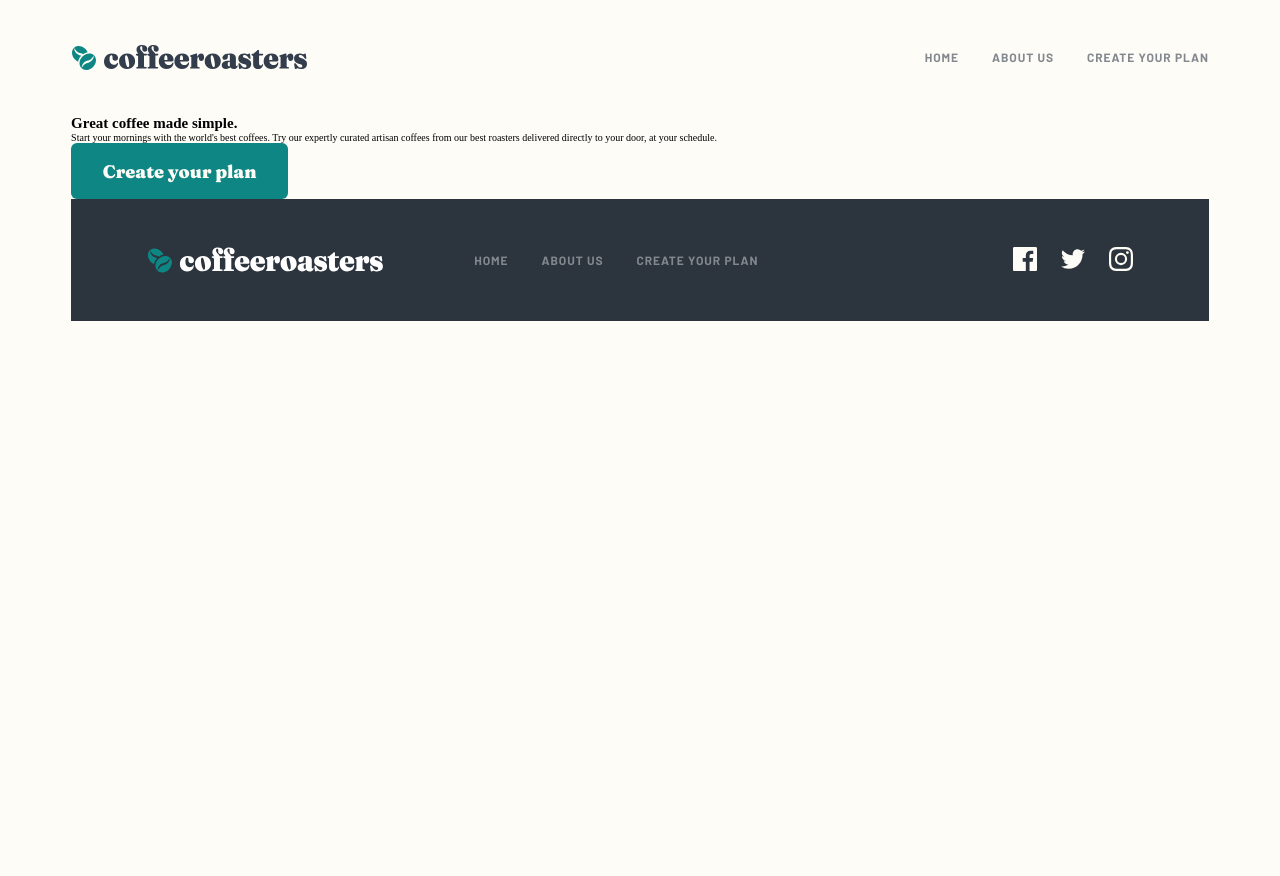
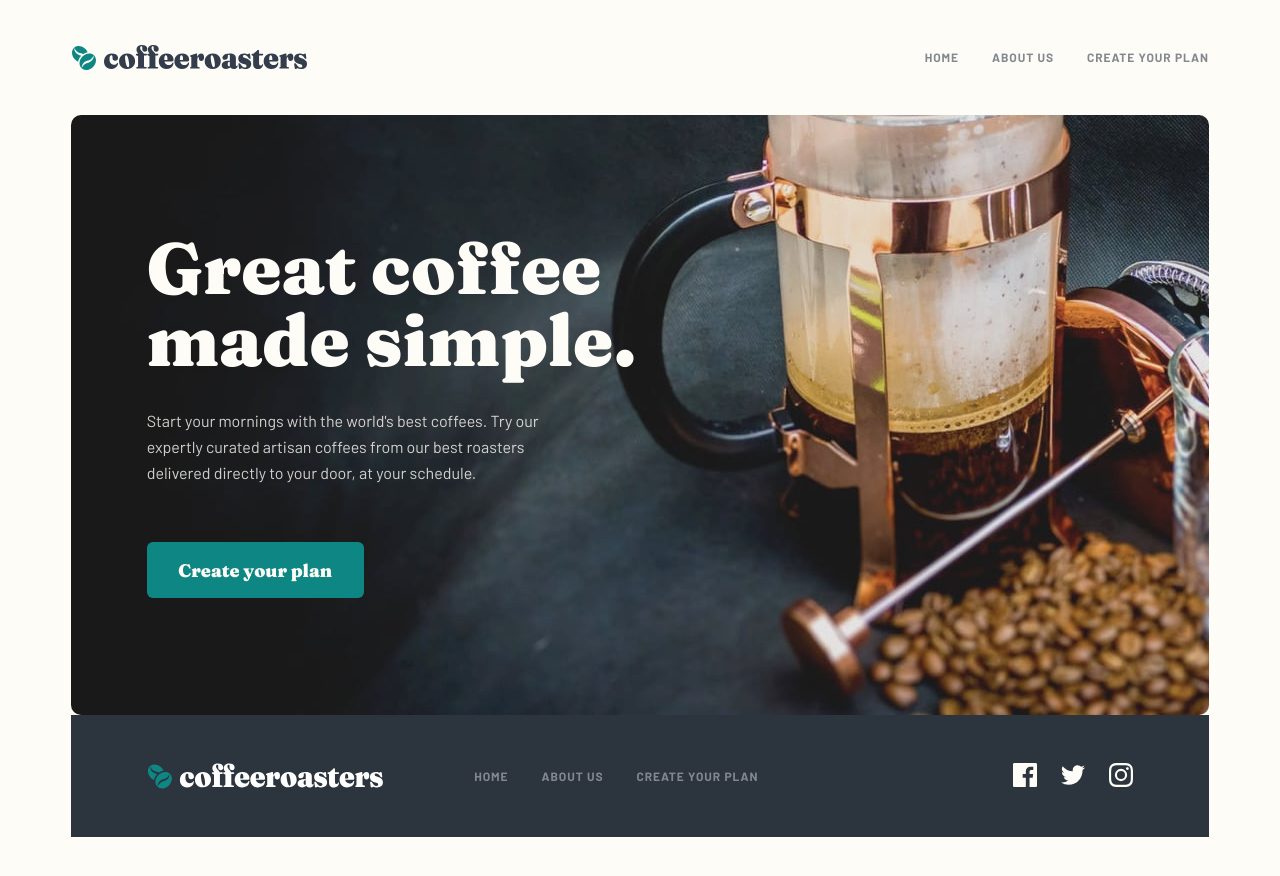
Before and after one commit to VladimirVolvakov/coffeeroasters-react-app, a React (Create React App) app: page / in a window 1280 px wide. Shown: the top 876 px of the page. Before the commit the page ends 800 px from the top, so only its background shows below. Built offline with nearby package versions, Linux system fonts and the light colour scheme; the HTML template or start-up script is replaced by a standard one.

Commit message:
style: add styles for SectionHeroHome component

```diff
--- a/src/index.css
+++ b/src/index.css
@@ -87,7 +87,7 @@ a {
 }
 
 .font-body {
-  font-family: var(--color-grey-darkfont-body);
+  font-family: var(--font-body);
   font-style: normal;
   color: var(--color-grey-dark);
   font-size: 1.6rem;
--- a/src/layout/SectionHeroHome.css
+++ b/src/layout/SectionHeroHome.css
@@ -0,0 +1,24 @@
+.hero {
+  height: 60rem;
+  width: 100%;
+  border-radius: 1rem;
+  background: url("../../public/assets/home/desktop/image-hero-coffeepress.jpg"),
+    lightgray 0px 0px / 100% 100% no-repeat;
+  background-size: cover;
+  background-position: center;
+  padding-left: 6.64%;
+  display: flex;
+  align-items: center;
+}
+
+.hero__heading {
+  width: 49.3rem;
+  color: var(--color-cream);
+}
+
+.hero__subheading {
+  width: 44rem;
+  margin: 3.2rem 0 5.6rem;
+  color: var(--color-cream);
+  opacity: 0.8;
+}
--- a/src/layout/SectionHeroHome.jsx
+++ b/src/layout/SectionHeroHome.jsx
@@ -1,12 +1,13 @@
 import Button from "../components/Button";
+import "../index.css";
 import "./SectionHeroHome.css";
 
 const SectionHeroHome = () => {
   return (
-    <section>
+    <section className="hero">
       <div>
-        <h1>Great coffee made simple.</h1>
-        <p>
+        <h1 className="heading-xl hero__heading">Great coffee made simple.</h1>
+        <p className="font-body hero__subheading">
           Start your mornings with the world's best coffees. Try our expertly
           curated artisan coffees from our best roasters delivered directly to
           your door, at your schedule.
```
Also changed, not shown: public/assets/home/desktop/image-hero-coffeepress.jpg (added).
